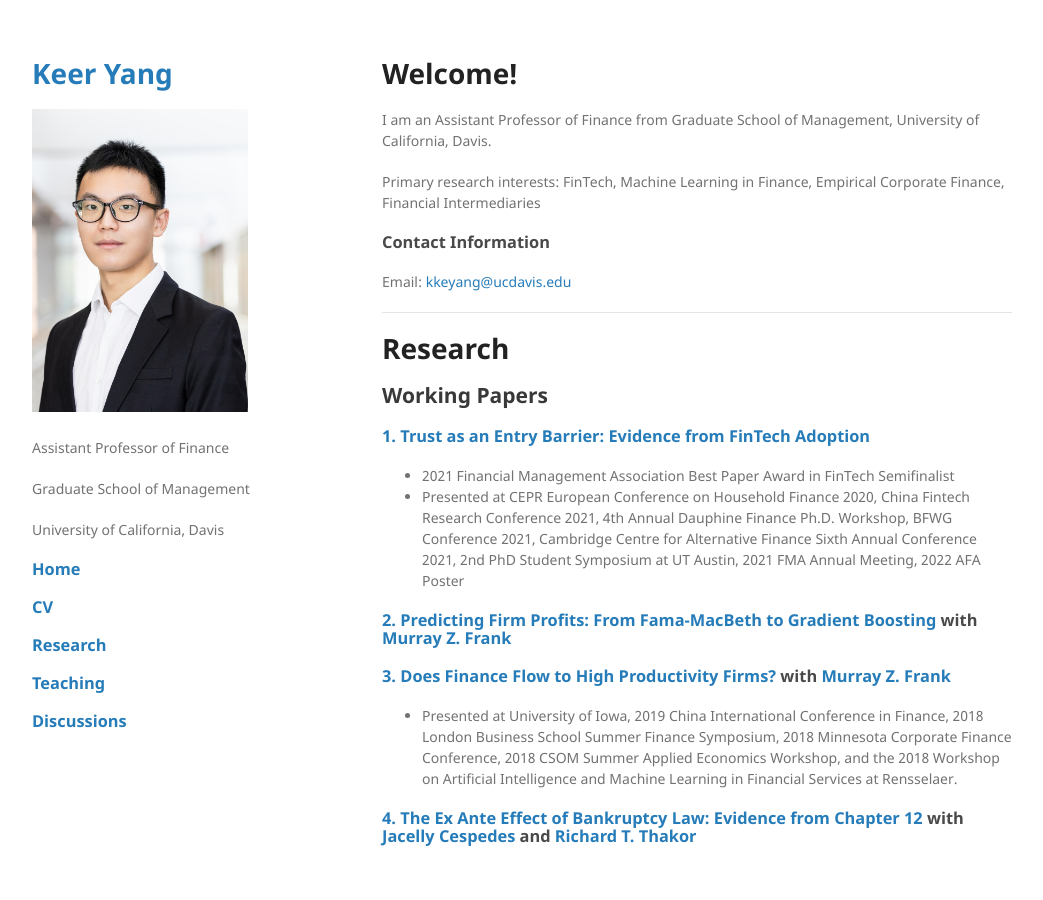
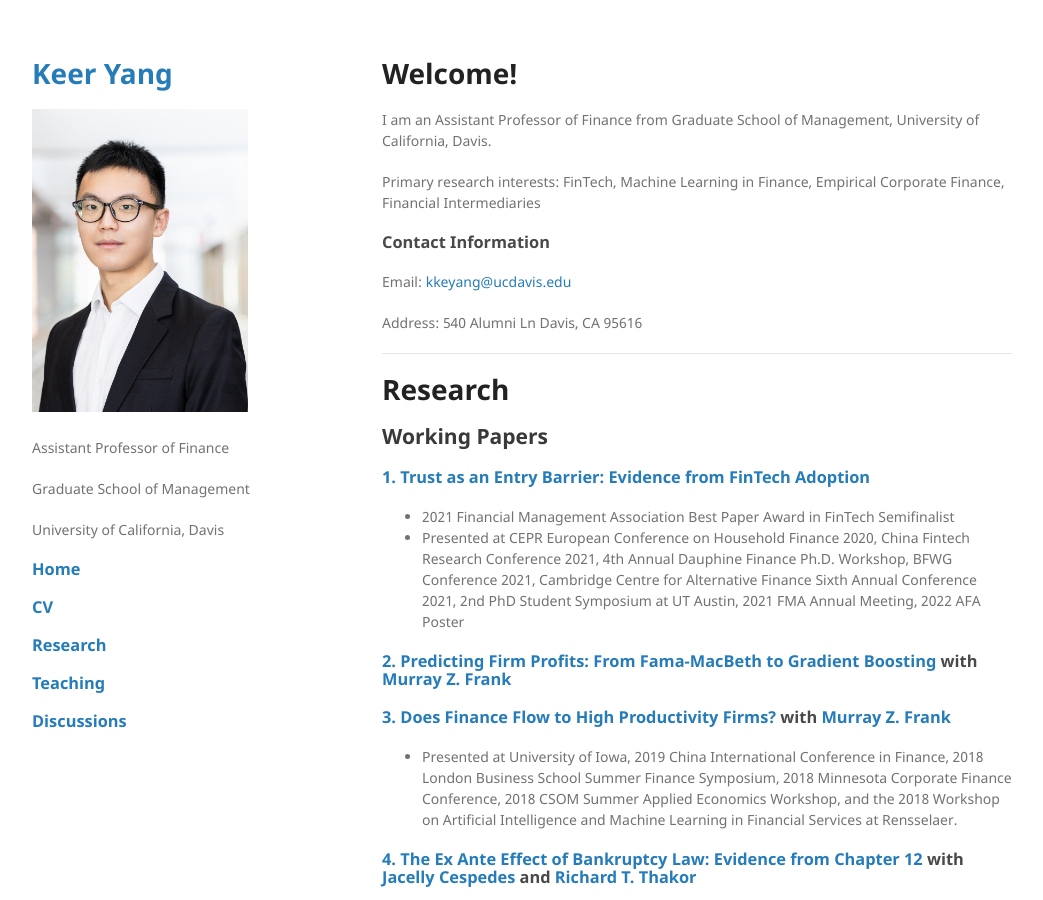
Before and after one commit to keeryang/keeryang.github.io, a Jekyll site: the page built from index.md, in a window 1280 px wide and 900 px high. Shown: the whole window, without its empty margins (118-1161 px from the left). Built offline with Jekyll 4.4.1, drawn with Linux system fonts in a browser that asks for light colours; the repository's description, which GitHub fills in, is left out; our own code applies the rules of GitHub Pages for plain Markdown files.

Commit message:
Update index.md

```diff
--- a/index.md
+++ b/index.md
@@ -13,6 +13,10 @@ Primary research interests: FinTech, Machine Learning in Finance, Empirical Corp
 ### Contact Information
 
 Email: <kkeyang@ucdavis.edu>
+
+Address:
+540 Alumni Ln
+Davis, CA 95616
 
 ---
 
```
